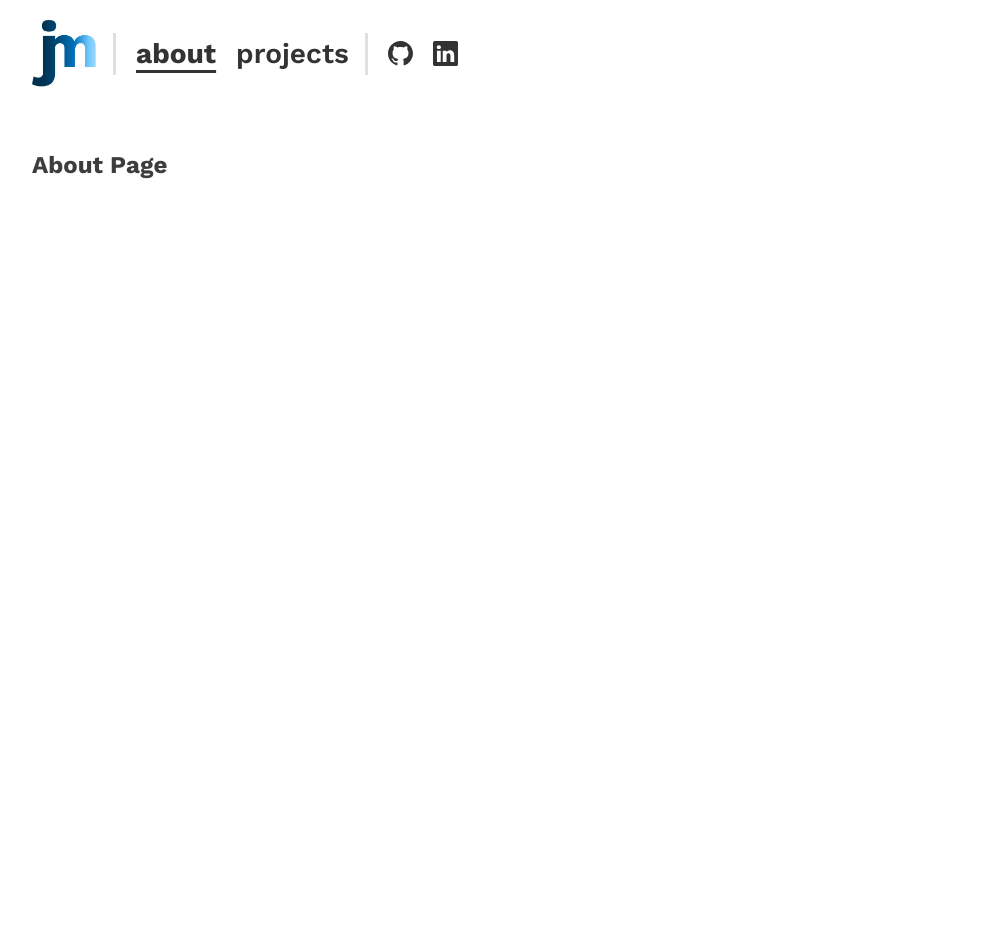
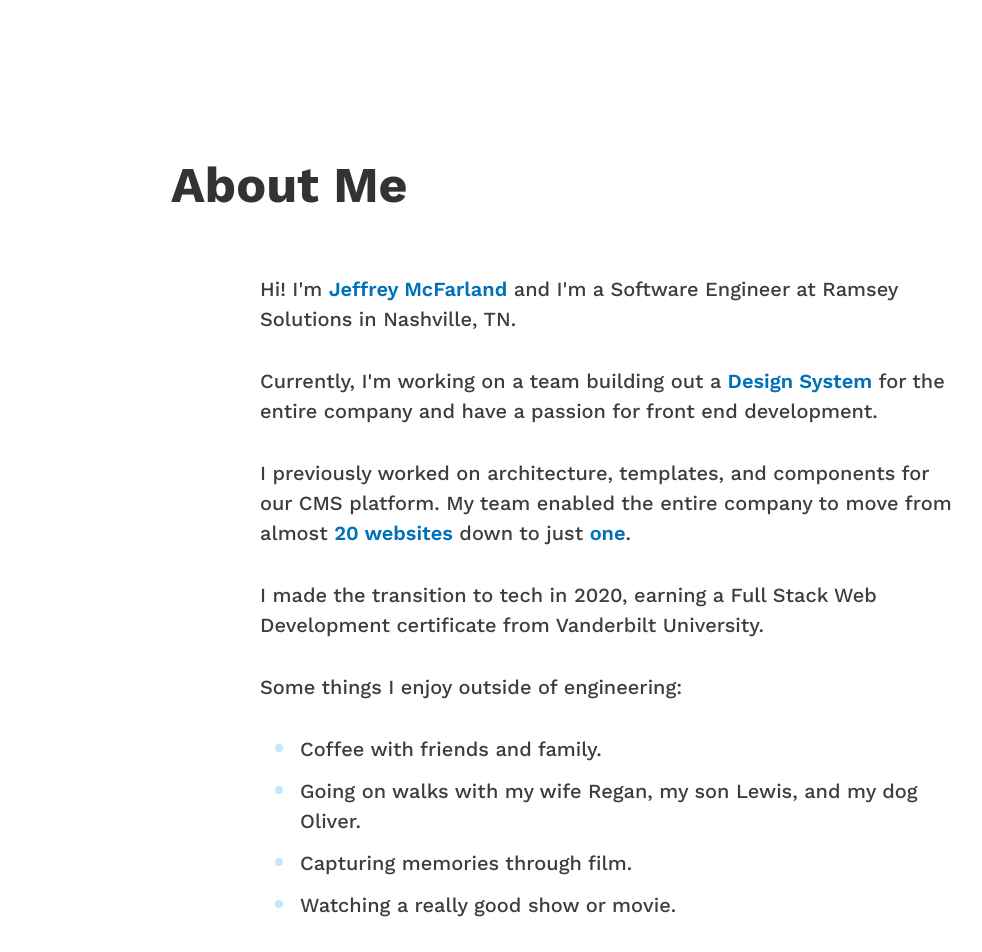
Before and after one commit to jeffreymcfarland/jeffrey-website, a Next.js app: page /about in a window 1280 px wide. Shown: the top 952 px of the page, without its empty margins (28-1010 px from the left). Before the commit the page ends 800 px from the top, so only its background shows below. Built offline with nearby package versions, Linux system fonts and the light colour scheme.

Commit message:
add list component and add info to about page

```diff
--- /dev/null
+++ b/components/list.js
@@ -0,0 +1,5 @@
+import Styles from "../styles/components/List.module.css";
+
+export default function List({ children }) {
+  return <ul className={Styles.list}>{children}</ul>;
+}
--- a/components/navbar.js
+++ b/components/navbar.js
@@ -13,7 +13,7 @@
 export default function Navbar() {
   const [navItems] = useState([
     { name: "about", path: "/about" },
-    { name: "projects", path: "/projects" },
+    { name: "work", path: "/work" },
   ]);
   const [toggleShelf, setToggleShelf] = useState(false);
   const path = useRouter().asPath;
--- a/pages/about.js
+++ b/pages/about.js
@@ -1,9 +1,71 @@
 import Section from "../components/section";
+import Heading from "../components/heading";
+import Grid from "../components/grid";
+import Text from "../components/text";
+import List from "../components/list";
 
 export default function About() {
   return (
     <Section>
-      <h1>About Page</h1>
+      <Grid>
+        <Grid.Item colSpan={{ sm: 10 }} colStart={{ sm: 2 }}>
+          <Heading size="xl" weight="bold">
+            About Me
+          </Heading>
+        </Grid.Item>
+        <Grid.Item colSpan={{ sm: 8 }} colStart={{ sm: 3 }}>
+          <Text>
+            Hi! I&apos;m{" "}
+            <Text element="span" color="alternate" weight="semibold">
+              Jeffrey McFarland
+            </Text>{" "}
+            and I&apos;m a Software Engineer at Ramsey Solutions in Nashville,
+            TN.
+          </Text>
+          <Text>
+            Currently, I&apos;m working on a team building out a{" "}
+            <Text element="span" color="alternate" weight="semibold">
+              Design System
+            </Text>{" "}
+            for the entire company and have a passion for front end development.
+          </Text>
+          <Text>
+            I previously worked on architecture, templates, and components for
+            our CMS platform. My team enabled the entire company to move from
+            almost{" "}
+            <Text element="span" color="alternate" weight="semibold">
+              20 websites
+            </Text>{" "}
+            down to just{" "}
+            <Text element="span" color="alternate" weight="semibold">
+              one
+            </Text>
+            .
+          </Text>
+          <Text>
+            I made the transition to tech in 2020, earning a Full Stack Web
+            Development certificate from Vanderbilt University.
+          </Text>
+          <Text>Some things I enjoy outside of engineering:</Text>
+          <List>
+            <li>
+              <Text>Coffee with friends and family.</Text>
+            </li>
+            <li>
+              <Text>
+                Going on walks with my wife Regan, my son Lewis, and my dog
+                Oliver.
+              </Text>
+            </li>
+            <li>
+              <Text>Capturing memories through film.</Text>
+            </li>
+            <li>
+              <Text>Watching a really good show or movie.</Text>
+            </li>
+          </List>
+        </Grid.Item>
+      </Grid>
     </Section>
   );
 }
--- a/pages/projects.js
+++ b/pages/work.js
@@ -1,9 +1,9 @@
 import Section from "../components/section";
 
-export default function Projects() {
+export default function Work() {
   return (
     <Section>
-      <h1>Projects Page</h1>
+      <h1>Work Page</h1>
     </Section>
   );
 }
--- /dev/null
+++ b/styles/components/List.module.css
@@ -0,0 +1,22 @@
+.list {
+  list-style: none;
+}
+
+.list li {
+  margin: var(--size-spacing-inline-md) 0;
+}
+
+.list p {
+  margin: 0;
+}
+
+.list li:before {
+  content: "";
+  position: absolute;
+  background-color: var(--color-base-blue-1);
+  border-radius: 9999px;
+  width: 8px;
+  height: 8px;
+  margin-left: -25px;
+  margin-top: 10px;
+}
--- a/styles/components/Navbar.module.css
+++ b/styles/components/Navbar.module.css
@@ -26,6 +26,7 @@
 
 .menuContainer[data-show="true"] {
   display: flex;
+  animation: fadeIn 0.8s;
 }
 
 .logoContainer {
@@ -104,6 +105,7 @@
 @media screen and (min-width: 37.5em) {
   .nav {
     margin-bottom: var(--size-spacing-stack-2xl);
+    animation: fadeIn 1s;
   }
 
   .navContents {
@@ -135,3 +137,21 @@
     display: none;
   }
 }
+
+@keyframes fadeIn {
+  0% {
+    opacity: 0;
+  }
+  100% {
+    opacity: 1;
+  }
+}
+
+@keyframes fadeOut {
+  0% {
+    opacity: 1;
+  }
+  100% {
+    opacity: 0;
+  }
+}
--- a/styles/components/Section.module.css
+++ b/styles/components/Section.module.css
@@ -1,7 +1,8 @@
 .section {
   background-color: var(--color-section-background-light-canvas);
   color: var(--color-text-light-canvas);
-  max-width: 1200px;
+  max-width: 1100px;
   margin: auto;
   padding: 0 var(--size-spacing-inline-xl);
+  overflow: hidden;
 }
--- a/styles/components/Tooltip.module.css
+++ b/styles/components/Tooltip.module.css
@@ -16,7 +16,7 @@
   left: -40%;
   border-radius: 8px;
   transform: translateY(9px);
-  transition: all 0.3s ease-in-out;
+  transition: all 0.1s ease-in-out;
   box-shadow: 0 0 3px var(--color-section-background-overlay-dark-canvas);
   white-space: nowrap;
 }
@@ -48,7 +48,7 @@
   visibility: visible;
   transform: translateY(-10px);
   opacity: 1;
-  transition: 0.3s linear;
+  transition: 0.1s linear;
   animation: tooltip 1s ease-in-out infinite alternate;
 }
 
```
Also changed, not shown: pages/index.js (+5 -11 lines), styles/Home.module.css (+8 -0 lines).
